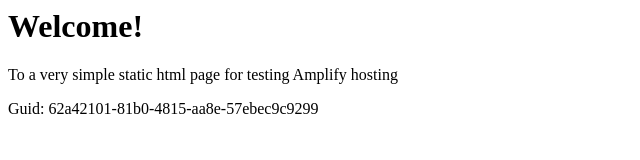
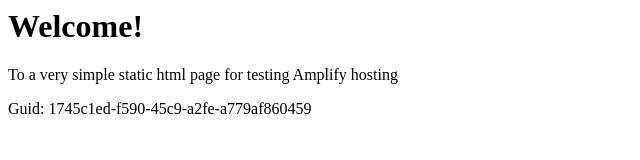
Before and after one commit to aws-aemilia-kix/Github-PR-Commit-Integration-Test-DoNotTouch-GitHubWebhookPushCanaryTest-v1-preprod-ap-northeast-3, a website: page src/index.html in a window 1280 px wide. Shown: the full height of the page, 0-640 px from the left. Drawn offline with Linux system fonts and the light colour scheme.

Commit message:
commit from integ tests

```diff
--- a/src/index.html
+++ b/src/index.html
@@ -12,6 +12,6 @@
 <body>
     <h1>Welcome!</h1>
     <p>To a very simple static html page for testing Amplify hosting</p>
-    <p>Guid: 62a42101-81b0-4815-aa8e-57ebec9c9299</p></body>
+    <p>Guid: 1745c1ed-f590-45c9-a2fe-a779af860459</p></body>
 
 </html>
```
